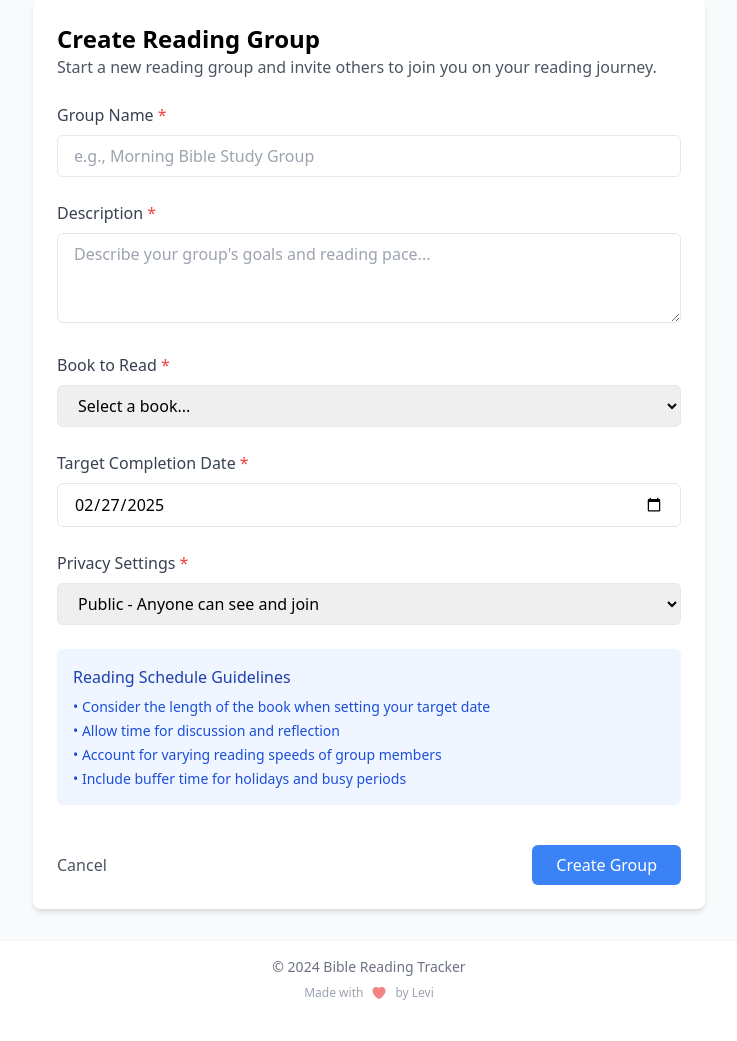
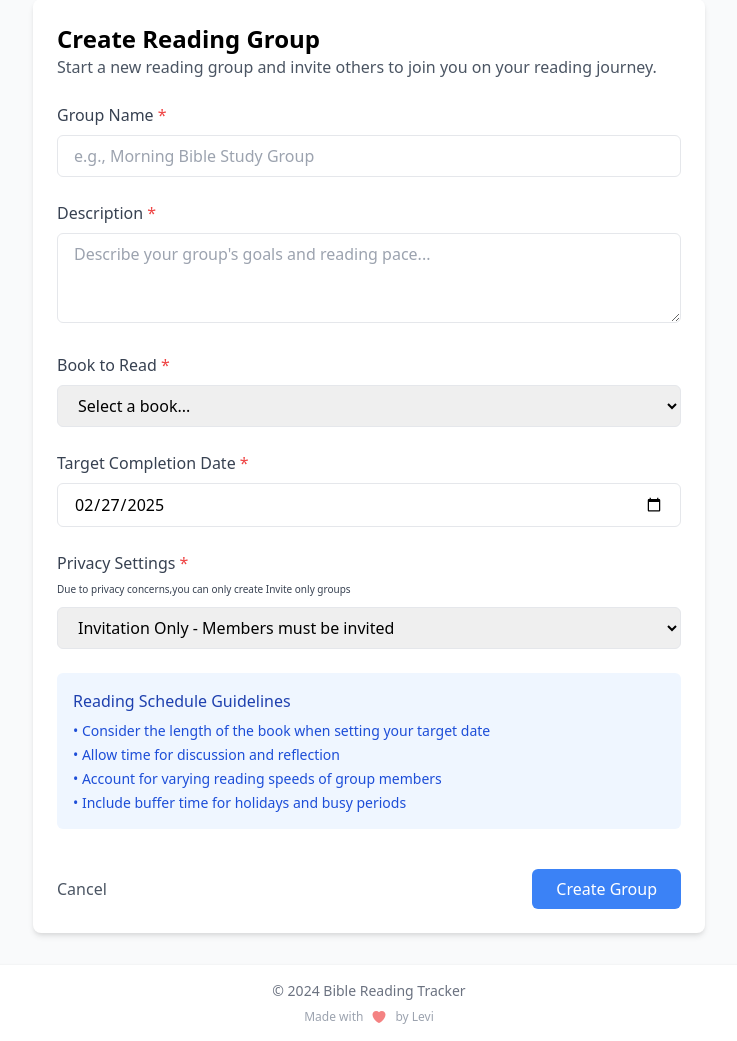
Before and after one commit to Levi-LMN/BibleBuddy, a Flask app: page /groups/create in a window 1280 px wide. Shown: the part 97-1138 px from the top of the page, without its empty margins (271-1008 px from the left). Before the commit the page ends 1097 px from the top, so only its background shows below. Run offline with Flask 3, Linux system fonts and the light colour scheme; a user stored in the database is signed in; data comes from the database, SQL or seed files in the repository; both versions use the stored data as it was after the commit; data that the repository does not hold is empty.

Commit message:
Disabled privacy

```diff
--- a/templates/groups/create.html
+++ b/templates/groups/create.html
@@ -68,14 +68,17 @@
             <div>
                 <label for="visibility" class="block font-medium text-gray-700 mb-2">
                     Privacy Settings <span class="text-red-500">*</span>
+                    <br>
+                    <small style="font-size: 10px">Due to privacy concerns,you can only create Invite only groups</small>
                 </label>
                 <select id="visibility"
                         name="visibility"
                         required
                         class="w-full px-4 py-2 border rounded-md focus:ring-2 focus:ring-blue-500 focus:border-blue-500">
-                    <option value="public">Public - Anyone can see and join</option>
-                    <option value="private">Private - Requires access code to join</option>
                     <option value="invitation">Invitation Only - Members must be invited</option>
+                    <option disabled value="public">Public - Anyone can see and join</option>
+                    <option disabled value="private">Private - Requires access code to join</option>
+
                 </select>
 
                 <div id="access-code-section" class="mt-4 hidden">
```
Also changed, not shown: instance/bible_tracker.db.
